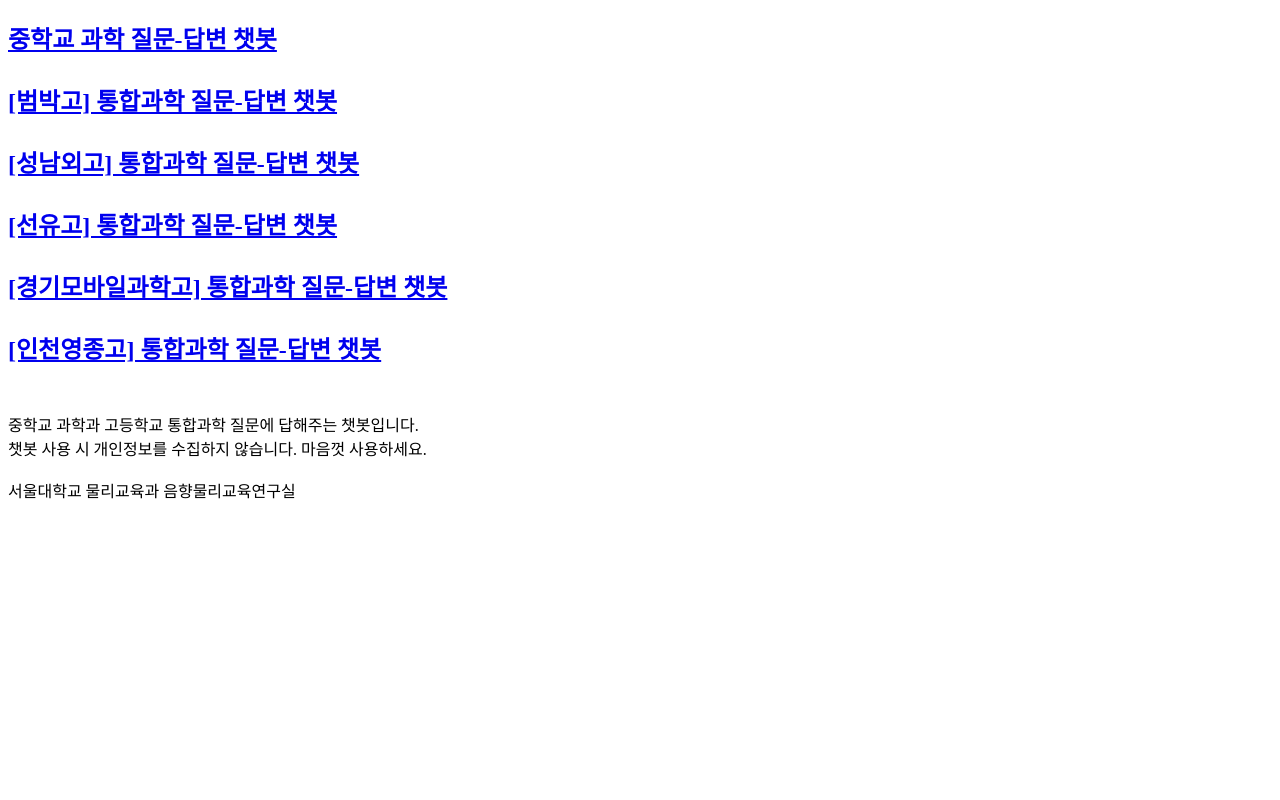
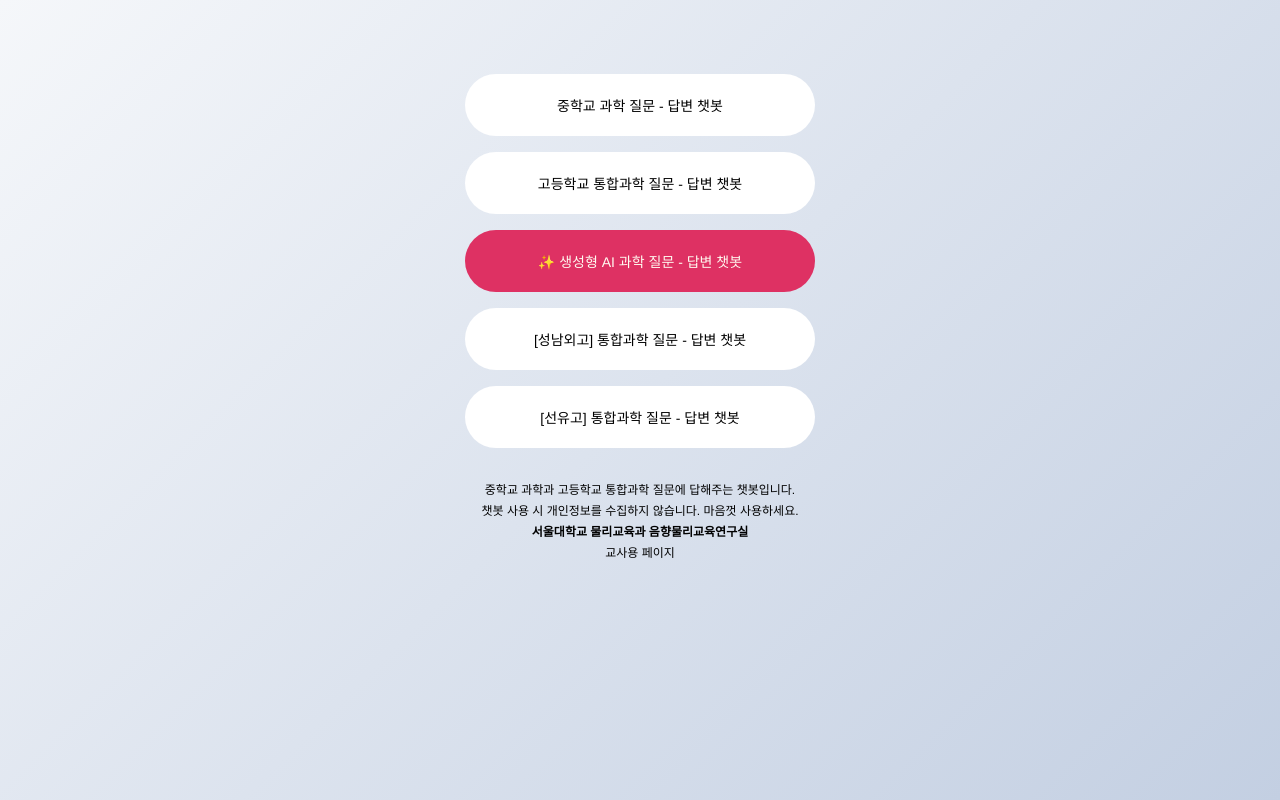
Before and after one commit to kungmo/faq_chatbot_science_3rd_SBERT, a Django app: page / in a window 1280 px wide. Run offline with Django 3.2, Linux system fonts and the light colour scheme; parts of the project's set-up code (start-up, migrations or seed data) failed here and were passed over.

Commit message:
index.html 을 acer2.snu.ac.kr과 동기화

```diff
--- a/templates/addresses/index.html
+++ b/templates/addresses/index.html
@@ -4,19 +4,228 @@
     <meta charset="UTF-8" name="viewport" content="width=device-width, initial-scale=1" />
     <meta name="google-site-verification" content="GqFIsZKGuuwUkhwkhzn4IukPPOktvKHyCIQ7xKrteB4" />
     <meta name="naver-site-verification" content="60cf9a1c028fbe9654d19bd5247c3d86bec5e4ae" />
+    <meta http-equiv="X-UA-Compatible" content="IE=edge">
+    <meta name="description" content="중학교 과학과 고등학교 통합과학 질문에 답변해주는 챗봇입니다" />
     <title>과학 질문 답변 챗봇</title>
+    <link rel="apple-touch-icon" sizes="180x180" href="/static/apple-touch-icon.png">
+    <link rel="icon" type="image/png" sizes="32x32" href="/static/favicon-32x32.png">
+    <link rel="icon" type="image/png" sizes="16x16" href="/static/favicon-16x16.png">
+    <link rel="manifest" href="/static/site.webmanifest">
+    <link rel="mask-icon" href="/static/safari-pinned-tab.svg" color="#5bbad5">
+    <link rel="shortcut icon" href="/static/favicon.ico">
+    <meta name="msapplication-TileColor" content="#ffc40d">
+    <meta name="msapplication-config" content="/static/browserconfig.xml">
+    <meta name="theme-color" content="#ffffff">
 </head>
-<body>
-    <h2>
-        <a href = "https://acer2.snu.ac.kr/chat_service_3">중학교 과학 질문-답변 챗봇</a><br><br>
-        <a href = "https://acer2.snu.ac.kr/chat_service_4">[범박고] 통합과학 질문-답변 챗봇</a><br><br>
-        <a href = "https://acer2.snu.ac.kr/chat_service_5">[성남외고] 통합과학 질문-답변 챗봇</a><br><br>
-        <a href = "https://acer2.snu.ac.kr/chat_service_6">[선유고] 통합과학 질문-답변 챗봇</a><br><br>
-	<a href = "https://acer2.snu.ac.kr/chat_service_6">[경기모바일과학고] 통합과학 질문-답변 챗봇</a><br><br>
-	<a href = "https://acer2.snu.ac.kr/chat_service_6">[인천영종고] 통합과학 질문-답변 챗봇</a><br><br>
-    </h2>
-    중학교 과학과 고등학교 통합과학 질문에 답해주는 챗봇입니다.<br>
-    챗봇 사용 시 개인정보를 수집하지 않습니다. 마음껏 사용하세요.<br><br>
-    서울대학교 물리교육과 음향물리교육연구실
-</body>
-</html>
+<style>
+  :root {
+    --body-bg: linear-gradient(135deg, #f5f7fa 0%, #c3cfe2 100%);
+    --msger-bg: #fff;
+    --border: 2px solid #ddd;
+    --left-msg-bg: #ececec;
+    --right-msg-bg: #579ffb;
+  }
+
+  html {
+    box-sizing: border-box;
+  }
+
+  *,
+  *:before,
+  *:after {
+    margin: 0;
+    padding: 0;
+    box-sizing: inherit;
+  }
+
+  body {
+    display: flex;
+    flex-direction: column;
+    justify-content: center;
+    align-items: center;
+    height: 100vh;
+    background-image: var(--body-bg);
+    font-family: Helvetica, sans-serif;
+  }
+
+  ul, li {
+    list-style: none;
+  }
+
+  .wrapper {
+    display: flex;
+    flex-direction: column;
+    max-width: 867px;
+    margin: 25px 10px;
+    height: calc(100% - 100px);
+    text-align: center;
+    font-size: 14px;
+  }
+
+  .logo {
+    display: block;
+    width: 60px;
+    margin: 0 auto;
+    border-radius: 60px;
+  }
+
+  .logo img {
+    width: 60px;
+  }
+
+  .link-list {
+    margin: 8px 0 16px;
+  }
+
+  .link-item {
+    display: block;
+    width: 350px;
+    padding: 21px;
+    margin: 16px 0;
+    color: #000;
+    border-radius: 60px;
+    background-color: white;
+    text-decoration: none;
+    transition: background 0.23s;
+  }
+
+  .link-item-gen {
+    display: block;
+    width: 350px;
+    padding: 21px;
+    margin: 16px 0;
+    color: floralwhite;
+    border-radius: 60px;
+    background-color: #de3163;
+    text-decoration: none;
+    transition: background 0.23s;
+  }
+
+  .link-item:hover {
+    background: #BAD1E6;
+  }
+
+  .link-item-gen:hover {
+    color: black;
+    background: #ffb7c5;
+  }
+
+  .link-text {
+    font-size: 12px;
+    line-height: 1.75;
+    word-break: keep-all;
+  }
+
+  .link-text:last-child {
+    font-weight: bold;
+    margin-top: 10px;
+  }
+
+  .teacher-button {
+    background-color: #579ffb;
+    transition: background 0.23s;
+    color: #fff;
+    border-radius: 20px;
+    padding: 10px 15px;
+    cursor: pointer;
+    margin: 5px;
+    text-decoration: none; /* Remove underline */
+  }
+
+  .teacher-button:hover {
+  background: rgb(27, 85, 165);
+  }
+
+    .teacher-button-gen {
+    background-color: #de3163;
+    transition: background 0.23s;
+    color: floralwhite;
+    border-radius: 20px;
+    padding: 10px 15px;
+    cursor: pointer;
+    margin: 5px;
+    text-decoration: none; /* Remove underline */
+  }
+
+  .teacher-button-gen:hover {
+  background: #ffb7c5;
+  }
+
+  .teacher-buttons {
+    display: flex;
+    justify-content: center;
+  }
+  </style>
+
+  <body>
+    <section class="wrapper">
+      <ul class="link-list">
+        <li>
+          <a href="/chat_service_3" class="link-item">중학교 과학 질문 - 답변 챗봇</a>
+        </li>
+        <li>
+          <a href="/chat_service_4" class="link-item">고등학교 통합과학 질문 - 답변 챗봇</a>
+        </li>
+        <li>
+          <a href="http://acer2.snu.ac.kr:8501" class="link-item-gen">✨ 생성형 AI 과학 질문 - 답변 챗봇</a>
+        </li>
+        <li>
+          <a href="/chat_service_5" class="link-item">[성남외고] 통합과학 질문 - 답변 챗봇</a>
+        </li>
+        <li>
+          <a href="/chat_service_6" class="link-item">[선유고] 통합과학 질문 - 답변 챗봇</a>
+        </li>
+      </ul>
+      <p class="link-text">
+        중학교 과학과 고등학교 통합과학 질문에 답해주는 챗봇입니다.
+        <br>
+        챗봇 사용 시 개인정보를 수집하지 않습니다. 마음껏 사용하세요.
+      </p>
+      <p class="link-text">
+        <b>서울대학교 물리교육과 음향물리교육연구실</b>
+      </p>
+      <p class="link-text" id="teacher-paragraph">
+        교사용 페이지
+      </p>
+      <div id="teacher-links" style="display: none;">
+        <!-- Links for teachers -->
+        <div class="teacher-buttons">
+          <a href="/datalog_list_3" class="teacher-button">중학교</a>
+          <a href="/datalog_list_4" class="teacher-button">범박고</a>
+          <a href="/datalog_list_5" class="teacher-button">성남외고</a>
+          <a href="/datalog_list_6" class="teacher-button">선유고</a>
+        </div>
+          <br>
+        <div class="teacher-buttons">
+          <a href="/datalog_list_gen" class="teacher-button-gen">생성형 AI</a>
+        </div>
+      </div>
+    </section>
+    <script>
+        document.getElementById('teacher-paragraph').addEventListener('click', function() {
+        var teacherLinks = document.getElementById('teacher-links');
+        if (teacherLinks.style.display === 'none') {
+          teacherLinks.style.display = 'block';
+        } else {
+          teacherLinks.style.display = 'none';
+        }});
+    </script>
+    <!-- Microsoft Clarity -->
+    <script type="text/javascript">
+        (function(c,l,a,r,i,t,y){
+            c[a]=c[a]||function(){(c[a].q=c[a].q||[]).push(arguments)};
+            t=l.createElement(r);t.async=1;t.src="https://www.clarity.ms/tag/"+i;
+            y=l.getElementsByTagName(r)[0];y.parentNode.insertBefore(t,y);
+        })(window, document, "clarity", "script", "jxgvika2jm");
+    </script>
+    <!-- Google tag (gtag.js) -->
+    <script async src="https://www.googletagmanager.com/gtag/js?id=G-L79BXG6DQQ"></script>
+    <script>
+      window.dataLayer = window.dataLayer || [];
+      function gtag(){dataLayer.push(arguments);}
+      gtag('js', new Date());
+
+      gtag('config', 'G-L79BXG6DQQ');
+    </script>
+  </body>
+  </html>
```
